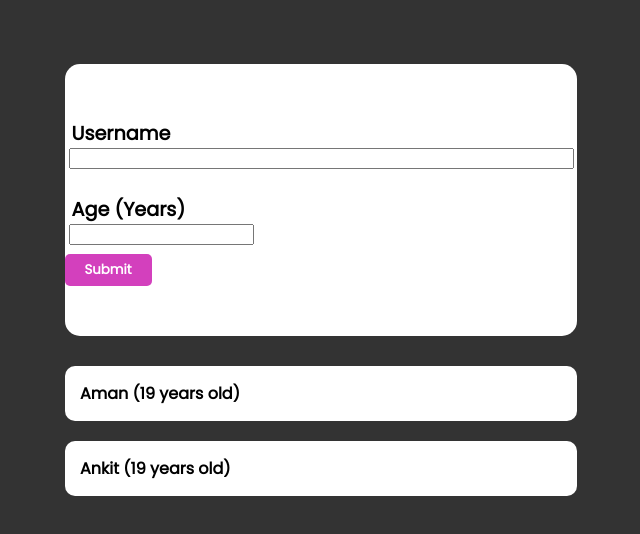
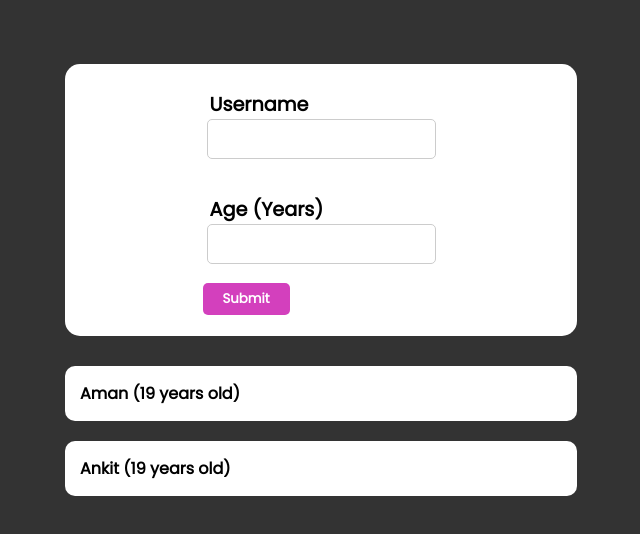
Before and after one commit to amanseervi10/Basic-Frontend, a React (Create React App) app: page / in a window 1280 px wide. Shown: the top 534 px of the page, without its empty margins (319-959 px from the left). Built offline with nearby package versions, Linux system fonts and the light colour scheme.

Commit message:
fixed the flexing of input outside the boxes

```diff
--- a/src/components/Form.css
+++ b/src/components/Form.css
@@ -41,3 +41,19 @@
 .button:hover{
     transform: scale(1.1);
 }
+
+.input_field {
+    width: 100%;
+    padding: 10px;
+    font-size: 16px;
+    border-radius: 5px;
+    border: 1px solid #ccc;
+    box-sizing: border-box;
+    margin-bottom: 10px;
+  }
+
+  @media (max-width: 768px) {
+    .input_field {
+      width: 80%;
+    }
+  }
--- a/src/components/Form.js
+++ b/src/components/Form.js
@@ -1,4 +1,3 @@
-//will reject negative age
 import React, { useState } from "react";
 import "./Form.css";
 
@@ -46,7 +45,7 @@ const Form = (props) => {
           <input
             type="text"
             id="username-input"
-            size="60"
+            className="input_field"
             value={username}
             onChange={handleNameChange}
           />
@@ -60,6 +59,7 @@ const Form = (props) => {
           <input
             type="number"
             id="age-input"
+            className="input_field"
             value={age}
             onChange={handleAgeChange}
           />
```
